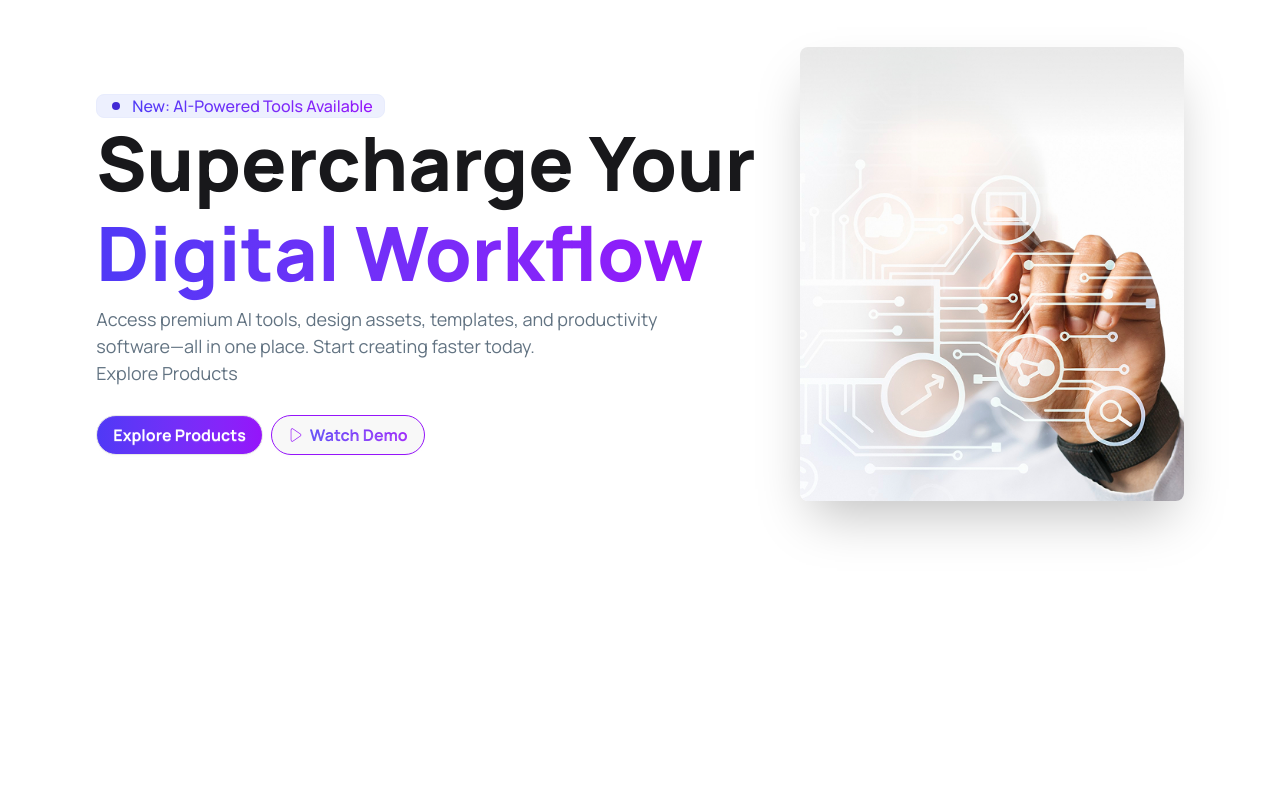
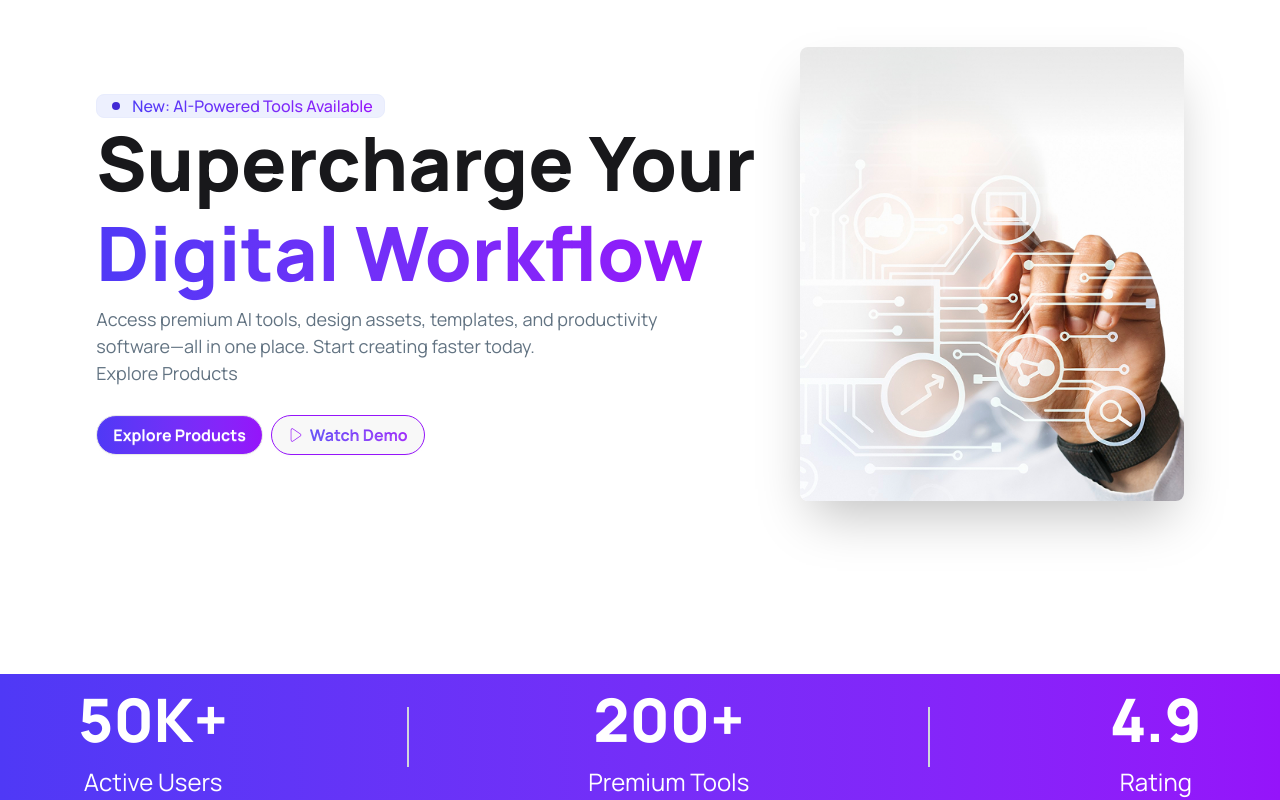
Before and after one commit to AfsaraSilviAmi/Assignment6-Digitool, a React (Vite) app: page / in a window 1280 px wide. Shown: the part 194-994 px from the top of the page. Before the commit the page ends 868 px from the top, so only its background shows below. Built offline with nearby package versions, Linux system fonts and the light colour scheme.

Commit message:
Did the stat part

```diff
--- a/src/App.jsx
+++ b/src/App.jsx
@@ -1,6 +1,7 @@
 import './App.css'
 import Banner from './components/Banner'
 import NavBar from './components/NavBar'
+import Stats from './components/Stats'
 
 function App() {
 
@@ -9,6 +10,7 @@ function App() {
     <>
       <NavBar></NavBar>
       <Banner></Banner>
+      <Stats></Stats>
     </>
   )
 }
--- a/src/components/NavBar.jsx
+++ b/src/components/NavBar.jsx
@@ -3,8 +3,8 @@ import { IoCartOutline } from 'react-icons/io5';
 
 const NavBar = () => {
     return (
-        <div>
-            <div className="navbar bg-base-100 shadow-sm px-0 md:p-2 md:px-10 sticky top-0 z-10 flex flex-col md:flex-row">
+        <div className='sticky top-0 z-50'>
+            <div className="navbar bg-base-100 shadow-sm px-0 md:p-2 md:px-10 flex flex-col md:flex-row">
   <div className='flex w-full justify-between items-center'>
     <div className="navbar-start">
     <div className="dropdown">
--- /dev/null
+++ b/src/components/Stats.jsx
@@ -0,0 +1,26 @@
+import React from 'react';
+
+const Stats = () => {
+    return (
+        <div className='bg-linear-to-r from-[#4F39F6] to-[#9514FA] text-white flex justify-around'>
+           <div>
+            <h1 className='font-extrabold text-[60px] text-center'>50K+</h1>
+            <p className='text-[24px] text-center'>Active Users</p>
+            </div>
+             <div className="divider divider-horizontal h-15 self-center before:bg-gray-300 after:bg-gray-300 "></div>
+           <div>
+            <h1 className='font-extrabold text-[60px] text-center'>200+</h1>
+            <p className='text-[24px] text-center'>Premium Tools</p>
+            </div>
+             <div className="divider divider-horizontal h-15 self-center before:bg-gray-300 after:bg-gray-300"></div>
+           <div>
+            <h1 className='font-extrabold text-[60px] text-center'>4.9</h1>
+            <p className='text-[24px] text-center'>Rating</p>
+            </div>
+
+
+        </div>
+    );
+};
+
+export default Stats;
```
